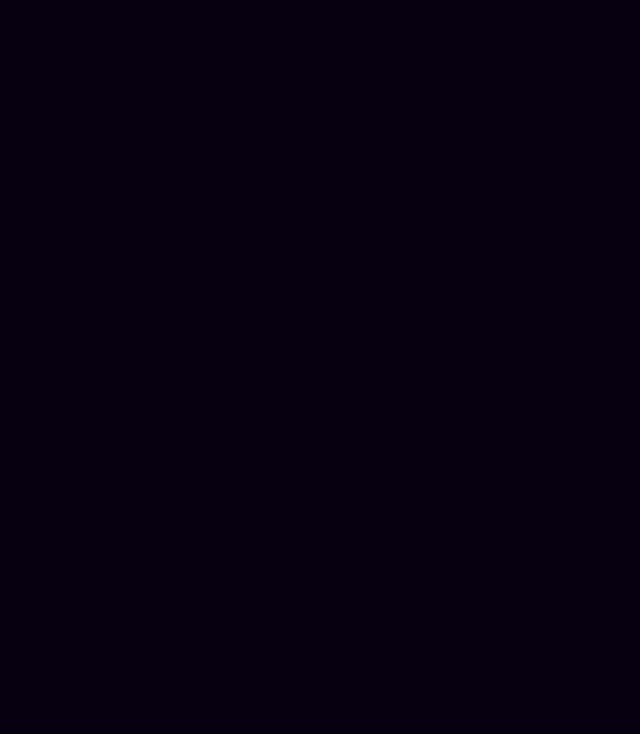
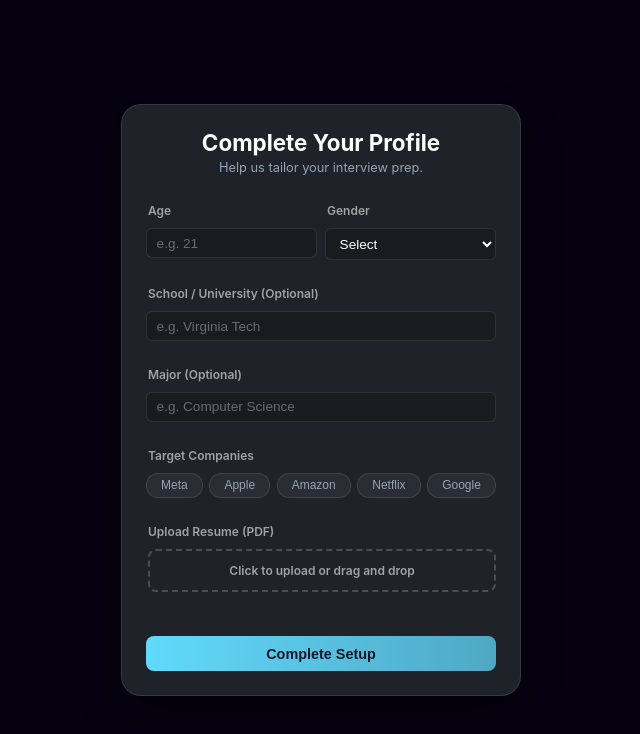
Before and after one commit to dave-oregan/hackviolet-mockinterview, a React (Create React App) app in the folder frontend/: page /survey in a window 1280 px wide. Before the commit this address had no page. Shown: the top 734 px of the page, without its empty margins (319-959 px from the left). Built offline with nearby package versions, Linux system fonts and the light colour scheme.

Commit message:
Survey +Resume Upload

```diff
--- a/frontend/src/App.js
+++ b/frontend/src/App.js
@@ -6,7 +6,8 @@ import './App.css';
 // Component Imports
 import Login from './components/Login';
 import Home from './components/Home';
-import Progress from './components/Progress'; // [1] New Import
+import Progress from './components/Progress';
+import Survey from './components/Survey'; // [1] Import the Survey component
 import DotGrid from './components/Dotgrid';
 import SplitText from './components/SplitText';
 import FadeContent from './components/FadeContent';
@@ -78,11 +79,14 @@ function App() {
         <Route
           path="/login"
           element={
-            <FadeContent blur={true} duration={0.2}>
+            <FadeContent blur={true} duration={0.5}>
               <Login />
             </FadeContent>
           }
         />
+
+        {/* New Survey Page Route */}
+        <Route path="/survey" element={<Survey />} />
 
         {/* Home Dashboard */}
         <Route path="/home" element={<Home />} />
--- /dev/null
+++ b/frontend/src/components/Survey.jsx
@@ -0,0 +1,172 @@
+import React, { useState } from 'react';
+import { useNavigate } from 'react-router-dom';
+import { motion } from 'framer-motion';
+import FadeContent from './FadeContent';
+import '../css/Survey.css';
+
+const COMPANIES = ['Meta', 'Apple', 'Amazon', 'Netflix', 'Google'];
+
+const Survey = () => {
+  const navigate = useNavigate();
+  const [formData, setFormData] = useState({
+    age: '',
+    gender: '',
+    major: '',
+    school: '',
+    companies: [],
+    resume: null
+  });
+  const [loading, setLoading] = useState(false);
+
+  const handleInputChange = (e) => {
+    const { name, value } = e.target;
+    setFormData(prev => ({ ...prev, [name]: value }));
+  };
+
+  const toggleCompany = (company) => {
+    setFormData(prev => {
+      const exists = prev.companies.includes(company);
+      if (exists) {
+        return { ...prev, companies: prev.companies.filter(c => c !== company) };
+      } else {
+        return { ...prev, companies: [...prev.companies, company] };
+      }
+    });
+  };
+
+  const handleFileChange = (e) => {
+    if (e.target.files && e.target.files[0]) {
+      setFormData(prev => ({ ...prev, resume: e.target.files[0] }));
+    }
+  };
+
+  const handleSubmit = async (e) => {
+    e.preventDefault();
+    setLoading(true);
+
+    // TODO: Send formData to your backend here
+    // const dataToSend = new FormData();
+    // dataToSend.append('resume', formData.resume);
+    // dataToSend.append('age', formData.age); ...etc
+
+    console.log("Submitting Survey Data:", formData);
+
+    // Simulate network delay then redirect home
+    setTimeout(() => {
+      setLoading(false);
+      navigate('/home');
+    }, 1500);
+  };
+
+  return (
+    <FadeContent blur={true} duration={0.8}>
+      <div className="survey-container">
+        <motion.div
+          className="survey-card"
+          initial={{ opacity: 0, y: 20 }}
+          animate={{ opacity: 1, y: 0 }}
+          transition={{ duration: 0.5 }}
+        >
+          <div className="survey-header">
+            <h2>Complete Your Profile</h2>
+            <p>Help us tailor your interview prep.</p>
+          </div>
+
+          <form onSubmit={handleSubmit} className="survey-form">
+            {/* Row 1: Age & Gender */}
+            <div className="form-row">
+              <div className="form-group half">
+                <label>Age</label>
+                <input
+                  type="number"
+                  name="age"
+                  value={formData.age}
+                  onChange={handleInputChange}
+                  placeholder="e.g. 21"
+                  required
+                />
+              </div>
+              <div className="form-group half">
+                <label>Gender</label>
+                <select name="gender" value={formData.gender} onChange={handleInputChange} required>
+                  <option value="" disabled>Select</option>
+                  <option value="Male">Male</option>
+                  <option value="Female">Female</option>
+                  <option value="Non-binary">Non-binary</option>
+                  <option value="Prefer not to say">Prefer not to say</option>
+                </select>
+              </div>
+            </div>
+
+            {/* Row 2: School & Major */}
+            <div className="form-group">
+              <label>School / University (Optional)</label>
+              <input
+                type="text"
+                name="school"
+                value={formData.school}
+                onChange={handleInputChange}
+                placeholder="e.g. Virginia Tech"
+              />
+            </div>
+
+            <div className="form-group">
+              <label>Major (Optional)</label>
+              <input
+                type="text"
+                name="major"
+                value={formData.major}
+                onChange={handleInputChange}
+                placeholder="e.g. Computer Science"
+              />
+            </div>
+
+            {/* Target Companies */}
+            <div className="form-group">
+              <label>Target Companies</label>
+              <div className="companies-grid">
+                {COMPANIES.map(company => (
+                  <button
+                    key={company}
+                    type="button"
+                    className={`company-pill ${formData.companies.includes(company) ? 'active' : ''}`}
+                    onClick={() => toggleCompany(company)}
+                  >
+                    {company}
+                  </button>
+                ))}
+              </div>
+            </div>
+
+            {/* Resume Upload */}
+            <div className="form-group">
+              <label>Upload Resume (PDF)</label>
+              <div className="file-upload-wrapper">
+                <input
+                  type="file"
+                  accept=".pdf"
+                  onChange={handleFileChange}
+                  id="resume-upload"
+                  className="hidden-input"
+                />
+                <label htmlFor="resume-upload" className="file-upload-label">
+                  {formData.resume ? (
+                    <span className="file-name">📄 {formData.resume.name}</span>
+                  ) : (
+                    <span className="placeholder">Click to upload or drag and drop</span>
+                  )}
+                </label>
+              </div>
+            </div>
+
+            <button type="submit" className="submit-btn" disabled={loading}>
+              {loading ? 'Setting up Profile...' : 'Complete Setup'}
+            </button>
+          </form>
+        </motion.div>
+      </div>
+    </FadeContent>
+  );
+};
+
+export default Survey;
--- /dev/null
+++ b/frontend/src/css/Survey.css
@@ -0,0 +1,180 @@
+.survey-container {
+  height: 100vh; /* Fixed height to prevent page scroll */
+  width: 100%;
+  display: flex;
+  align-items: center;
+  justify-content: center;
+  background-color: #060010;
+  padding: 0; /* Remove padding to maximize space */
+  overflow: hidden; /* Disable scrolling */
+}
+
+.survey-card {
+  background: rgba(33, 36, 44, 0.95);
+  padding: 1.5rem; /* Reduced padding */
+  border-radius: 20px;
+  width: 90%;
+  max-width: 400px; /* Slightly narrower */
+  border: 1px solid rgba(255, 255, 255, 0.1);
+  box-shadow: 0 20px 40px rgba(0, 0, 0, 0.4);
+  box-sizing: border-box;
+
+  /* Ensure it doesn't get too tall */
+  display: flex;
+  flex-direction: column;
+  justify-content: center;
+}
+
+.survey-header {
+  text-align: center;
+  margin-bottom: 1rem; /* Tighter margin */
+}
+
+.survey-header h2 {
+  margin: 0;
+  color: white;
+  font-size: 1.4rem; /* Smaller title */
+}
+
+.survey-header p {
+  color: #94a3b8;
+  margin-top: 0.25rem;
+  font-size: 0.8rem;
+}
+
+.survey-form {
+  display: flex;
+  flex-direction: column;
+  gap: 0.75rem; /* Tighter gap between rows */
+}
+
+.form-row {
+  display: flex;
+  gap: 0.5rem;
+}
+
+.form-group {
+  display: flex;
+  flex-direction: column;
+  gap: 0.25rem;
+}
+
+.form-group.half {
+  flex: 1;
+}
+
+label {
+  color: #e2e8f0;
+  font-size: 0.75rem; /* Smaller labels */
+  font-weight: 500;
+  margin-left: 2px;
+}
+
+input[type="text"],
+input[type="number"],
+select {
+  width: 100%;
+  background: rgba(0, 0, 0, 0.2);
+  border: 1px solid rgba(255, 255, 255, 0.1);
+  padding: 0.4rem 0.6rem; /* Very slim inputs */
+  border-radius: 6px;
+  color: white;
+  outline: none;
+  font-size: 0.85rem;
+  transition: border-color 0.2s;
+  box-sizing: border-box;
+}
+
+input:focus, select:focus {
+  border-color: #61dafb;
+}
+
+/* Companies Pills */
+.companies-grid {
+  display: flex;
+  flex-wrap: wrap;
+  gap: 0.4rem;
+  justify-content: center;
+}
+
+.company-pill {
+  background: rgba(255, 255, 255, 0.05);
+  border: 1px solid rgba(255, 255, 255, 0.1);
+  color: #94a3b8;
+  padding: 0.3rem 0.6rem; /* Compact pills */
+  border-radius: 12px;
+  cursor: pointer;
+  transition: all 0.2s;
+  font-size: 0.75rem;
+  flex-grow: 1;
+  text-align: center;
+}
+
+.company-pill:hover {
+  background: rgba(255, 255, 255, 0.1);
+}
+
+.company-pill.active {
+  background: rgba(97, 218, 251, 0.2);
+  border-color: #61dafb;
+  color: #61dafb;
+}
+
+/* File Upload */
+.hidden-input {
+  display: none;
+}
+
+.file-upload-label {
+  border: 2px dashed rgba(255, 255, 255, 0.2);
+  padding: 0.75rem; /* Reduced padding */
+  border-radius: 8px;
+  text-align: center;
+  cursor: pointer;
+  transition: all 0.2s;
+  color: #94a3b8;
+  font-size: 0.8rem;
+  box-sizing: border-box;
+}
+
+.file-upload-label:hover {
+  border-color: #61dafb;
+  background: rgba(255, 255, 255, 0.02);
+}
+
+.file-name {
+  color: #61dafb;
+  font-weight: 500;
+  font-size: 0.8rem;
+}
+
+/* Submit Button */
+.submit-btn {
+  margin-top: 0.75rem;
+  width: 100%;
+  background: linear-gradient(90deg, #61dafb, #4fa8c5);
+  color: #0f172a;
+  font-weight: 700;
+  padding: 0.6rem; /* Slimmer button */
+  font-size: 0.9rem;
+  border-radius: 8px;
+  border: none;
+  cursor: pointer;
+  transition: transform 0.1s, filter 0.2s;
+  box-sizing: border-box;
+}
+
+.submit-btn:hover {
+  transform: translateY(-1px);
+  filter: brightness(1.1);
+}
+
+/* --- Safety for REALLY small screens --- */
+/* If the screen is ridiculously short (like landscape mobile), we allow scrolling within the card only */
+@media (max-height: 600px) {
+  .survey-card {
+    max-height: 95vh;
+    overflow-y: auto;
+    display: block; /* Unset flex centering */
+  }
+}
```
Also changed, not shown: frontend/src/components/Login.jsx (+6 -6 lines).
